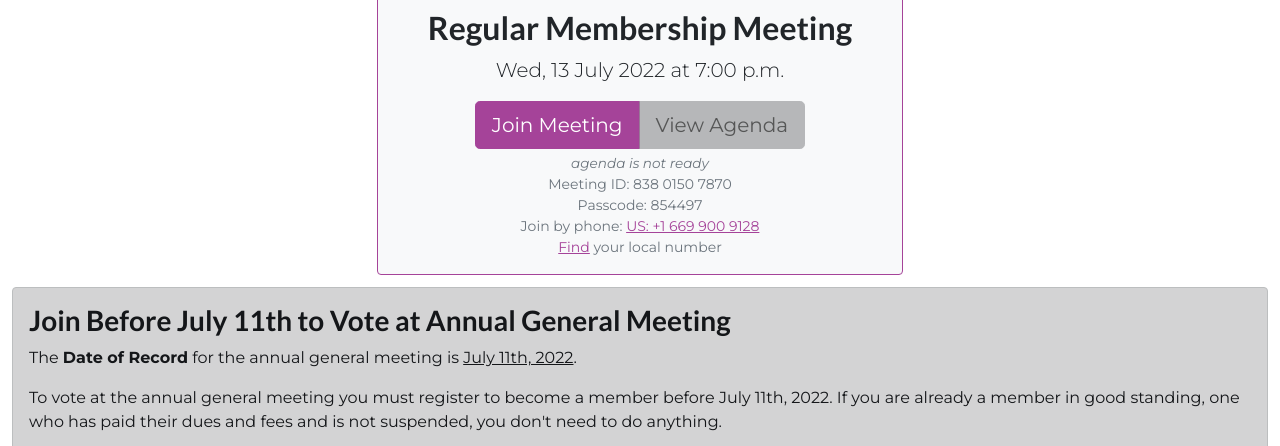
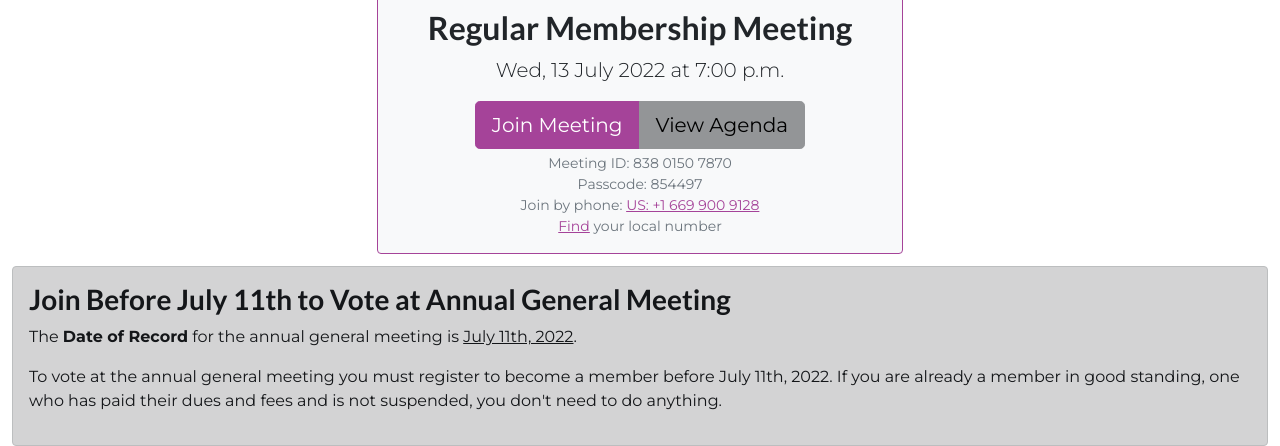
Before and after one commit to sfpride/members, a Jekyll site: the page built from index.html, in a window 1280 px wide and 900 px high, cut to the strip 200-646 px from the top of the window. Built offline with Jekyll 4.4.1, drawn with Linux system fonts in a browser that asks for light colours; some web fonts are replaced.

```diff
--- a/_data/meetings.yml
+++ b/_data/meetings.yml
@@ -18,7 +18,7 @@
   #location: "BEAUX, 2344 Market St, San Francisco, CA 94114"
   zoom-id: 838 0150 7870
   zoom-passcode: 854497
-  #agenda: https://cdn.sfpride.org/docs/meetings/20220713-sfpride-membershipmeeting-packet.pdf
+  agenda: https://cdn.sfpride.org/docs/meetings/20220713-sfpride-membership-agenda.pdf
   #packet: https://cdn.sfpride.org/docs/meetings/20220713-sfpride-membershipmeeting-packet.pdf
 - title: Annual General Meeting
   active: false
```
